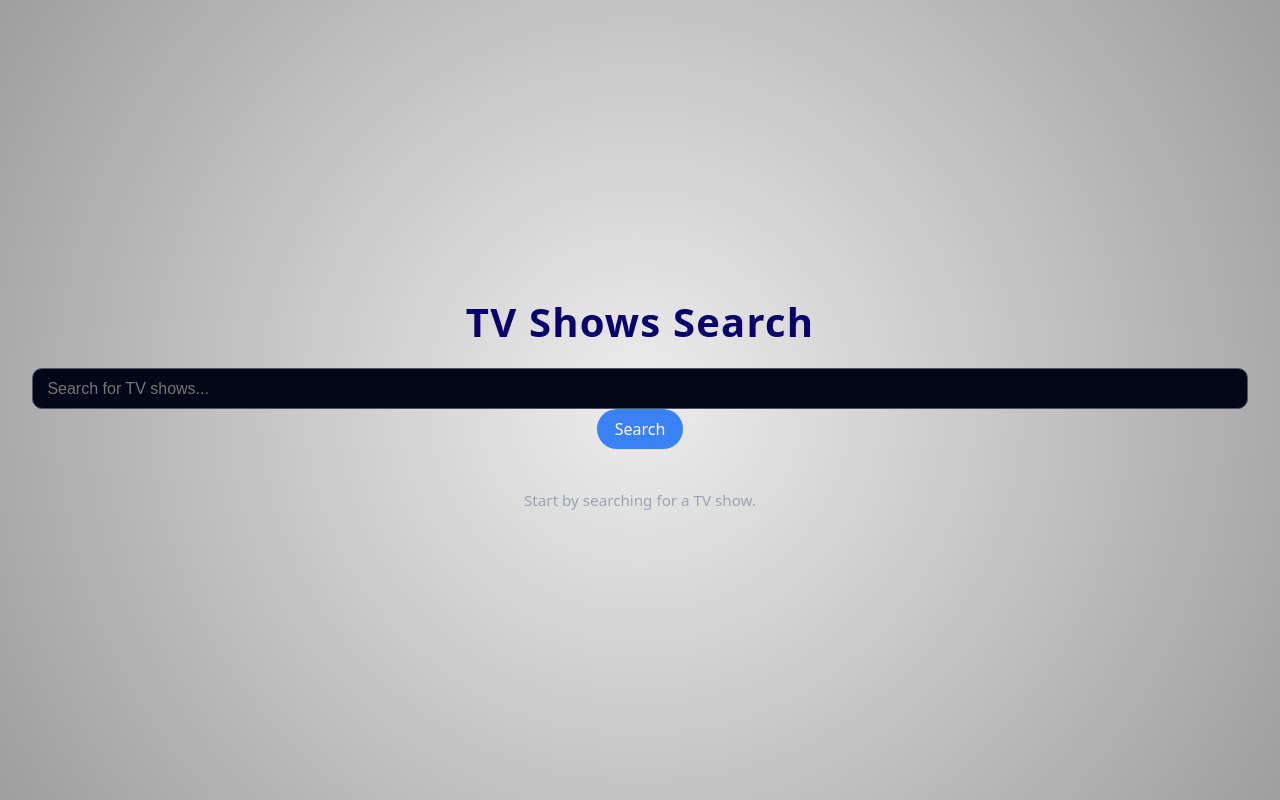
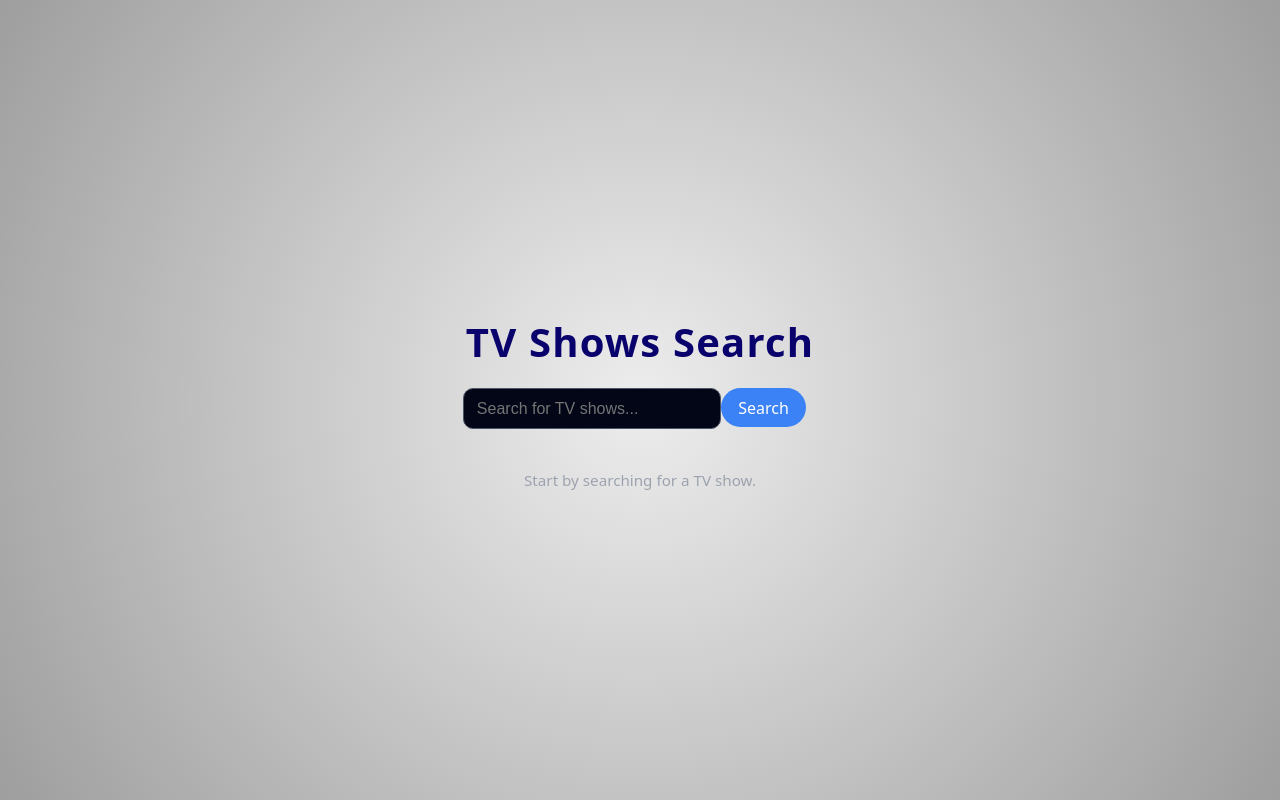
Before and after one commit to Kesem1405/tv-shows-search, a React (Vite) app: page / in a window 1280 px wide. Built offline with nearby package versions, Linux system fonts and the light colour scheme.

Commit message:
Update project

```diff
--- a/src/App.css
+++ b/src/App.css
@@ -1,20 +1,3 @@
-* {
-  box-sizing: border-box;
-}
-
-html, body {
-  margin: 0;
-  padding: 0;
-  width: 100%;
-}
-
-#root {
-  width: 100%;
-  max-width: 100%;
-  margin: 0 auto;
-  padding: 2rem 1rem;
-  text-align: center;
-}
 
 #root {
   max-width: 1280px;
--- a/src/components/searchbar/SearchBar.css
+++ b/src/components/searchbar/SearchBar.css
@@ -1,13 +1,16 @@
+
 .searchBar {
-  width: 100%;
   flex: 1;
-  padding: 0.65rem 0.9rem;
+  padding: 0.65rem 0.8rem;
   font-size: 1rem;
   border: 1px solid #4b5563;
   border-radius: 10px;
   background: #020617;
   color: #f9fafb;
+  min-width: 230px;
+  margin-left: -3%;
 }
+
 .searchButton {
   padding: 0.55rem 1.1rem;
   border-radius: 999px;
@@ -29,9 +32,9 @@
 .search-wrapper {
   position: relative;
   max-width: 420px;
-  width: 100%;
   margin: 0 auto 1.5rem auto;
 }
+
 .search-input-row {
   display: flex;
   flex-wrap: wrap;
```
